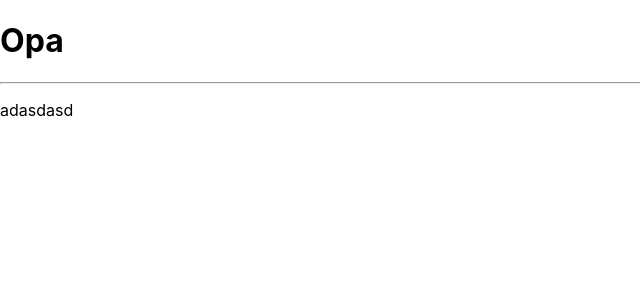
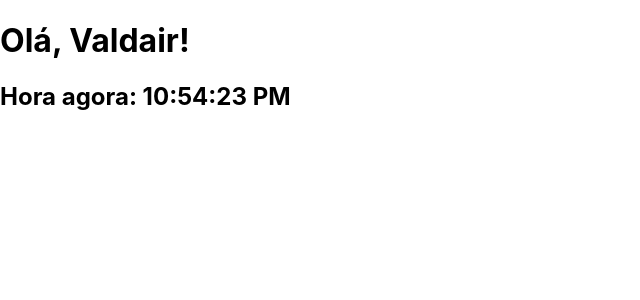
Before and after one commit to valdairelaborata/13089, a React (Create React App) app in the folder hello-world-react/: page / in a window 1280 px wide. Shown: the top 300 px of the page, without its empty margins (0-640 px from the left). Built offline with nearby package versions, Linux system fonts and the light colour scheme.

Commit message:
aula_01_elements

```diff
--- a/hello-world-react/src/index.js
+++ b/hello-world-react/src/index.js
@@ -5,13 +5,20 @@ import reportWebVitals from "./reportWebVitals";
 
 const root = ReactDOM.createRoot(document.getElementById("root"));
 
-root.render(
-  <React.StrictMode>
-    <h1>Opa</h1>
-    <hr></hr>
-    <p>adasdasd</p>
-  </React.StrictMode>
-);
+function tick() {
+  const element = (
+    <div>
+      <h1>Olá, Valdair!</h1>
+      <h2>Hora agora: {new Date().toLocaleTimeString()}</h2>
+    </div>
+  );
+
+  root.render(element, document.getElementById("root"));
+}
+
+setInterval(tick, 1000);
+
+// root.render(<React.StrictMode>element</React.StrictMode>);
 
 // If you want to start measuring performance in your app, pass a function
 // to log results (for example: reportWebVitals(console.log))
```
